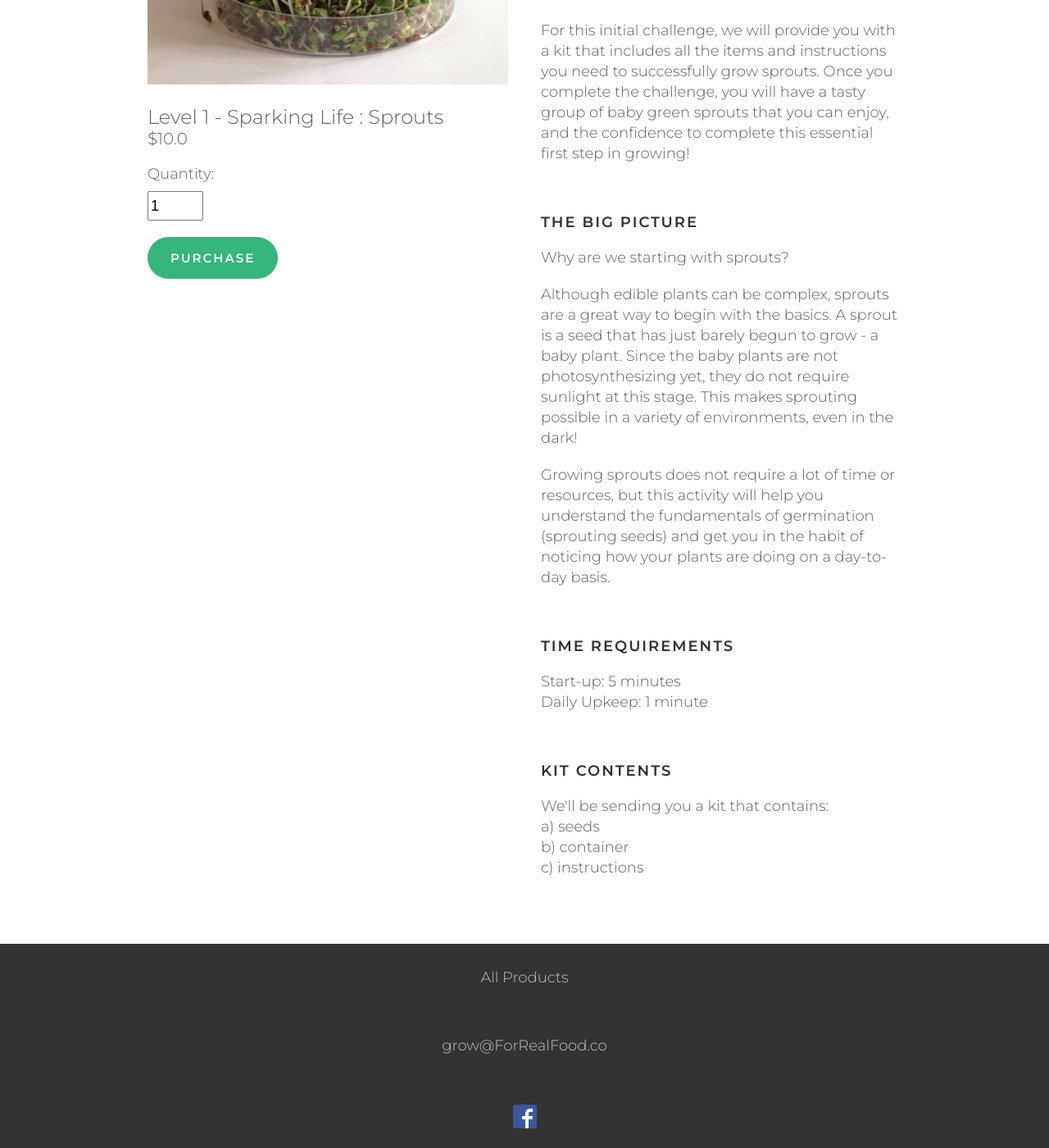
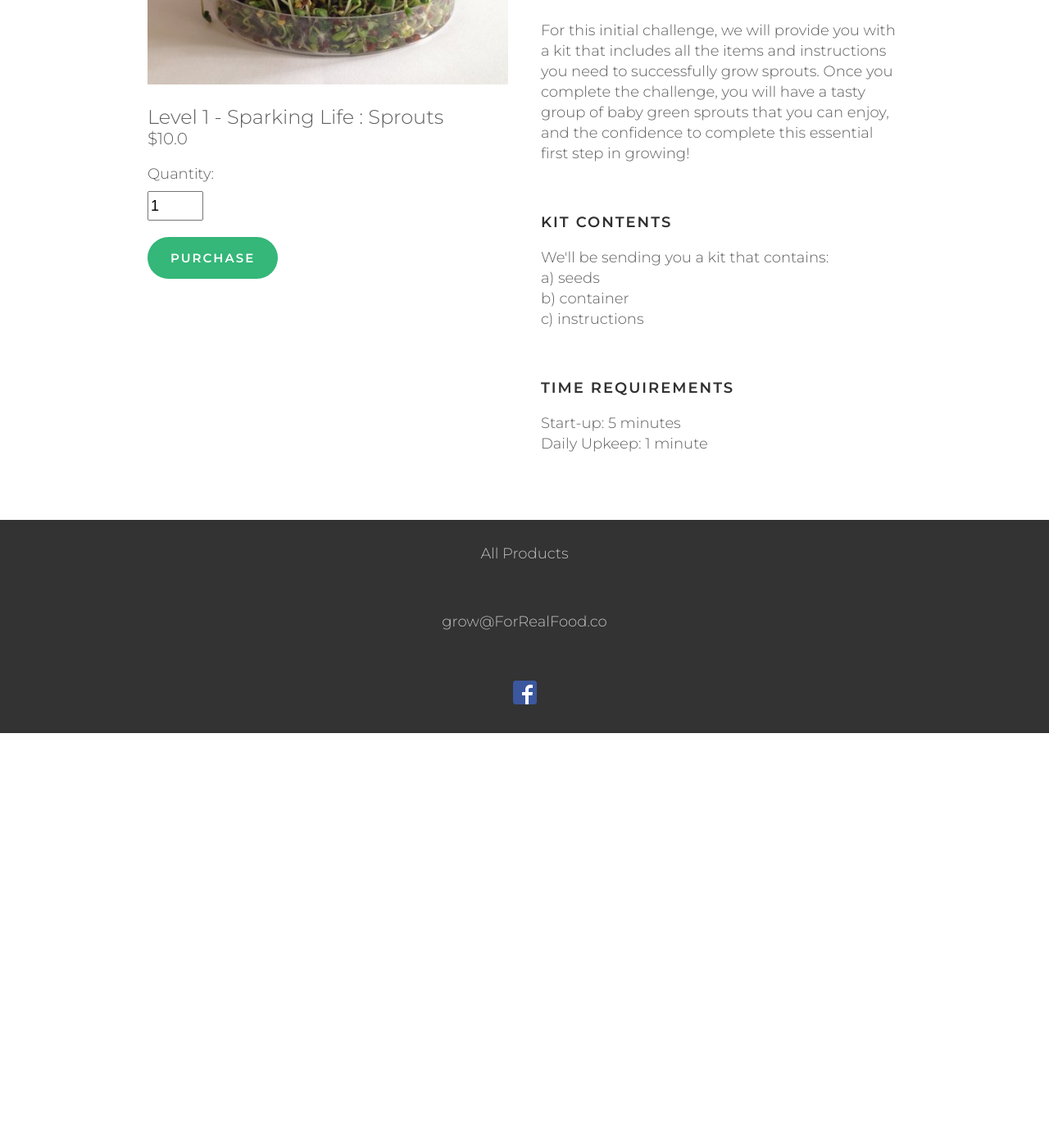
Before and after one commit to rosscreighton/frf, a Jekyll site: the page built from _products/level-1-sprouts.html, in a window 1280 px wide and 1400 px high, scrolled down 530 px. Shown: the whole window at 82% size. Built offline with Jekyll 4.4.1, drawn with Linux system fonts in a browser that asks for light colours; after the commit the page ends 1424 px from its top, so only the background shows below that.

Commit message:
updates products to match squarespace site

```diff
--- a/_products/level-1-sprouts.html
+++ b/_products/level-1-sprouts.html
@@ -15,33 +15,10 @@ main_img_alt_text: sprouts
     The first step to growing is sprouting the seed!
   </p>
   <p>
-    Many people think that soil is required for plants to grow, but sprouting a seed requires only water and the right environment. Sprouts eventually grow into full-sized plants, but they can also be harvested early for a tasty and nutrient-filled snack!
+    Many people think that soil is required for plants to grow, but sprouting a seed requires only water and the right environment.  Sprouts eventually grow into full-sized plants, but they can also be harvested early for a tasty and nutrient-filled snack!
   </p>
   <p>
     For this initial challenge, we will provide you with a kit that includes all the items and instructions you need to successfully grow sprouts.  Once you complete the challenge, you will have a tasty group of baby green sprouts that you can enjoy, and the confidence to complete this essential first step in growing!
-  </p>
-</div>
-<div class="product__content__product-desc__section">
-  <div class="content-subheading">
-    The Big Picture
-  </div>
-  <p>
-    Why are we starting with sprouts?
-  </p>
-  <p>
-    Although edible plants can be complex, sprouts are a great way to begin with the basics.  A sprout is a seed that has just barely begun to grow - a baby plant.  Since the baby plants are not photosynthesizing yet, they do not require sunlight at this stage.  This makes sprouting possible in a variety of environments, even in the dark!
-  </p>
-  <p>
-    Growing sprouts does not require a lot of time or resources, but this activity will help you understand the fundamentals of germination (sprouting seeds) and get you in the habit of noticing how your plants are doing on a day-to-day basis.
-  </p>
-</div>
-<div class="product__content__product-desc__section">
-  <div class="content-subheading">
-    Time Requirements
-  </div>
-  <p>
-    Start-up: 5 minutes<br>
-    Daily Upkeep: 1 minute
   </p>
 </div>
 <div class="product__content__product-desc__section">
@@ -55,3 +32,12 @@ main_img_alt_text: sprouts
     c) instructions<br>
   </p>
 </div>
+<div class="product__content__product-desc__section">
+  <div class="content-subheading">
+    Time Requirements
+  </div>
+  <p>
+    Start-up: 5 minutes<br>
+    Daily Upkeep: 1 minute
+  </p>
+</div>
--- a/_products/level-2-microgreens.html
+++ b/_products/level-2-microgreens.html
@@ -31,7 +31,7 @@ main_img_alt_text: microgreens
     How to eat your harvest
   </div>
   <p>
-    As in Level 1, the plan can be beaten at the "new growth" growth stage as a tender, delicious, and highly nutritious green, referred to as "microgreens". You can put them on salads or in sandwiches as a garnish, or just snack on them for a little flavor boost!
+    As with Level 1, the plan can be eaten at the "new growth" growth stage as a tender, delicious, and highly nutritious green, referred to as "microgreens". You can put them on salads or in sandwiches as a garnish, or just snack on them for a little flavor boost!
   </p>
 </div>
 <div class="product__content__product-desc__section">
```
